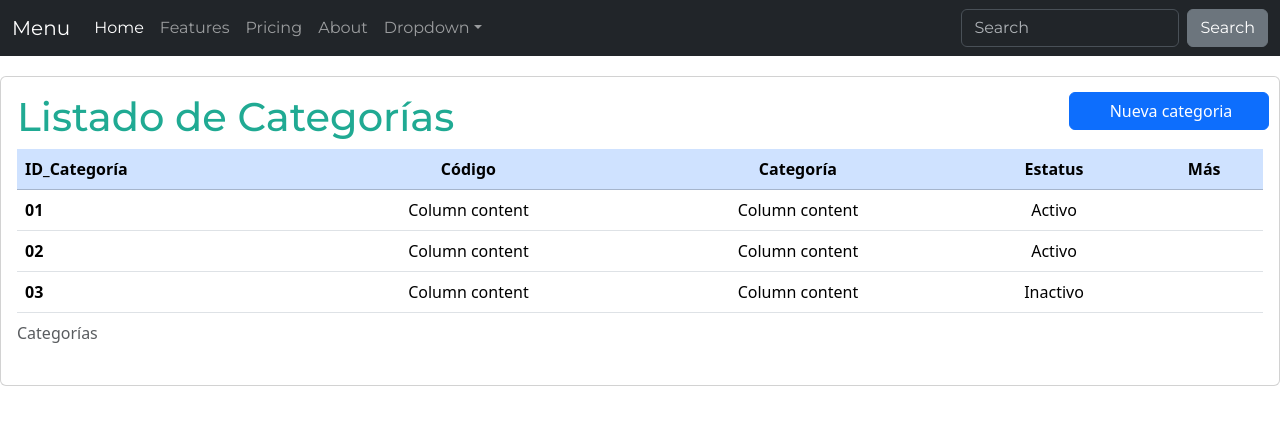
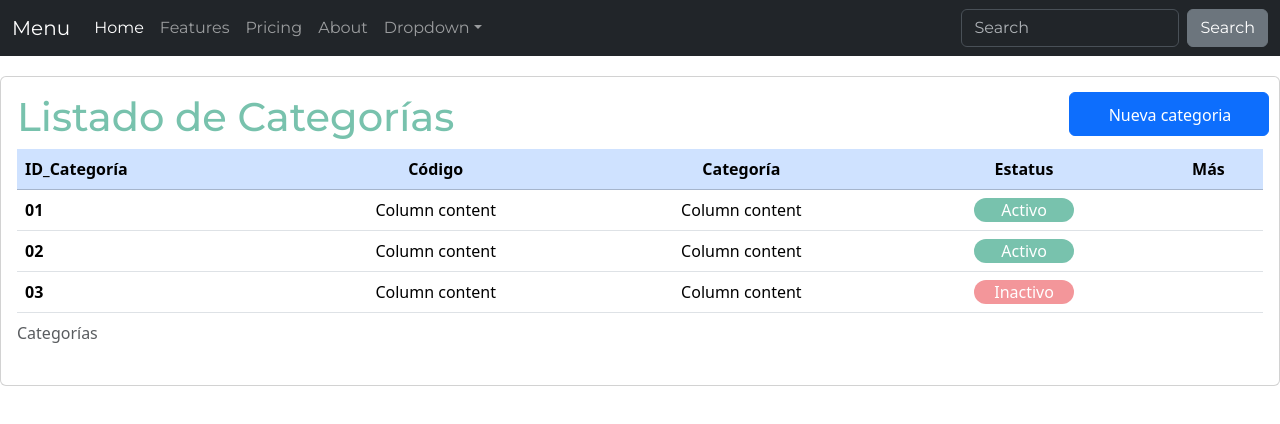
Before and after one commit to Leo2711/Desarrollo-Web, an Angular app in the folder dwf2024-1/: page / in a window 1280 px wide. Shown: the top 424 px of the page. Built offline with nearby package versions, Linux system fonts and the light colour scheme; some icons are missing.

Commit message:
Práctica terminada

```diff
--- a/dwf2024-1/angular.json
+++ b/dwf2024-1/angular.json
@@ -30,6 +30,7 @@
             ],
             "scripts": [
               "./node_modules/jquery/dist/jquery.min.js",
+              "./node_modules/@popperjs/core/dist/umd/popper.min.js",
               "./node_modules/bootstrap/dist/js/bootstrap.min.js"
             ]
           },
--- a/dwf2024-1/src/app/modules/product/components/category/category.component.css
+++ b/dwf2024-1/src/app/modules/product/components/category/category.component.css
@@ -10,7 +10,7 @@
 }
 
 h1 {
-    color: rgb(32, 170, 147) !important;
+    color: #78c2ad !important;
 }
 
 table:not(.A) {
@@ -27,6 +27,8 @@ table:not(.A) {
     top: 15px;
 }
 
+/* Modal */
+
 .modal-content {
     padding: 0px 8px;
 }
@@ -42,17 +44,11 @@ table:not(.A) {
 .form-button {
     margin-top: 32px;
     margin-bottom: 16px;
-
     text-align: center;
 }
 
-.btn-new {
-    float: right;
-    width: 200px;
-}
-
 .btn-form {
-    width: 200px;
+    width: 100px;
 }
 
 .modal-close-button {
@@ -71,20 +67,46 @@ table:not(.A) {
     color: red;
 }
 
-/* Icon  */
+.btn-new {
+    float: right;
+    width: 200px;
+    font-weight: 450;
+}
+
+/* Icons  */
 
 .icon-text-button {
-    font-size: 14px;
-    margin-right: 4px;
+    font-size: 20px;
+    margin-right: 2px;
 }
 
+/* Status */
+
+.td-status-enable {
+    width: 100px;
+    margin: auto;
+    background-color: #78c2ad;
+    color: white;
+    border-radius: 18px;
+}
+
+.td-status-disable {
+    width: 100px;
+    margin: auto;
+    background-color: #f3969a;
+    color: white;
+    border-radius: 18px;
+}
+
+/* Dots */
+
 .icon-text-ul {
-    font-size: 14px;
+    font-size: 16px;
     margin-right: 8px;
 }
 
 .icon-menu {
-    font-size: 14px;
+    font-size: 17px;
     cursor: pointer;
 }
 
@@ -99,6 +121,11 @@ table:not(.A) {
     background-color: white;
 }
 
+.dropdown-button:hover {
+    border: none;
+    background-color: #e8e8e8;
+}
+
 .dropdown-item {
     color: black !important;
     cursor: pointer;
@@ -109,7 +136,7 @@ table:not(.A) {
 }
 
 .enable-item {
-    color: blue !important;
+    color: #78c2ad !important;
     cursor: pointer;
 }
 
--- a/dwf2024-1/src/app/modules/product/components/category/category.component.html
+++ b/dwf2024-1/src/app/modules/product/components/category/category.component.html
@@ -40,7 +40,7 @@
           </td>
           <td>
             <div class="dropdown">
-              <button class="dropdown-button" id="dropdownMenuButton" data-toggle="dropdown" aria-haspopup="true"
+              <button class="dropdown-button" id="dropdownMenuButton" data-bs-toggle="dropdown" aria-haspopup="true"
                 aria-expanded="false">
                 <i class="ph ph-dots-three-outline-vertical icon-menu"></i>
               </button>
@@ -58,7 +58,6 @@
                 </a>
               </div>
             </div>
-
           </td>
         </tr>
       </tbody>
```
Also changed, not shown: 1 other file (tests, documents, lock files or other folders).
